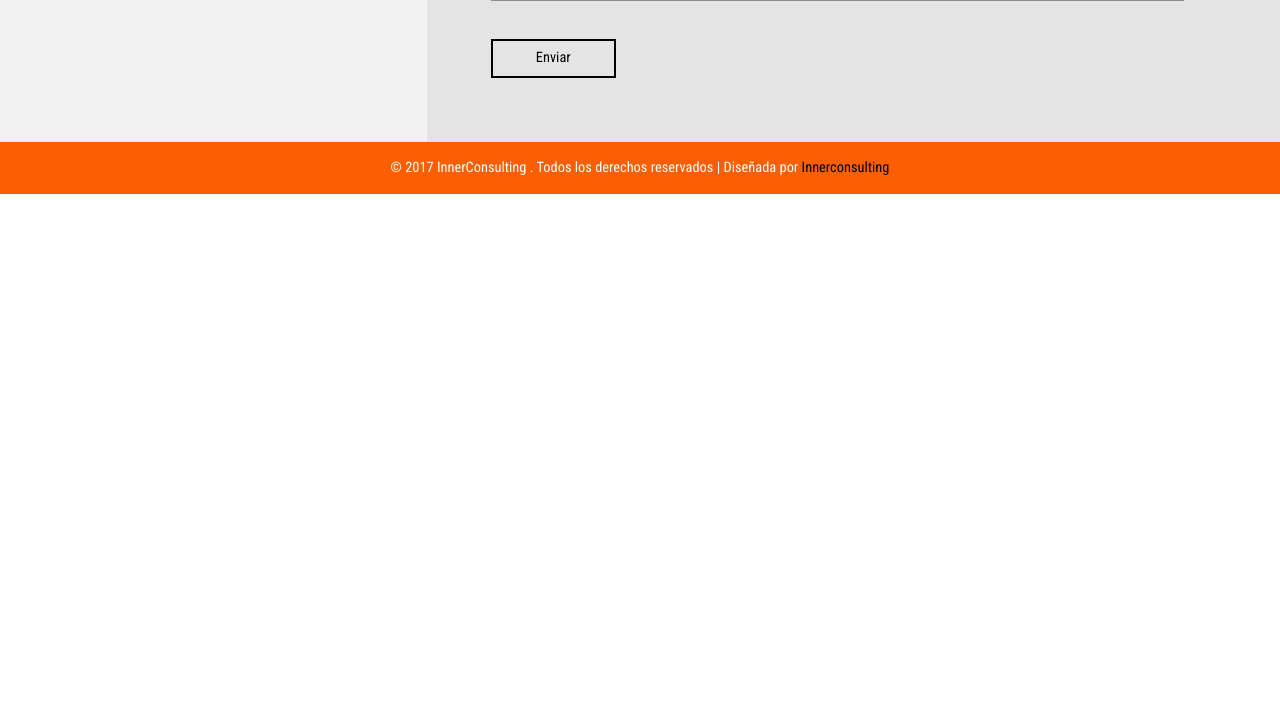
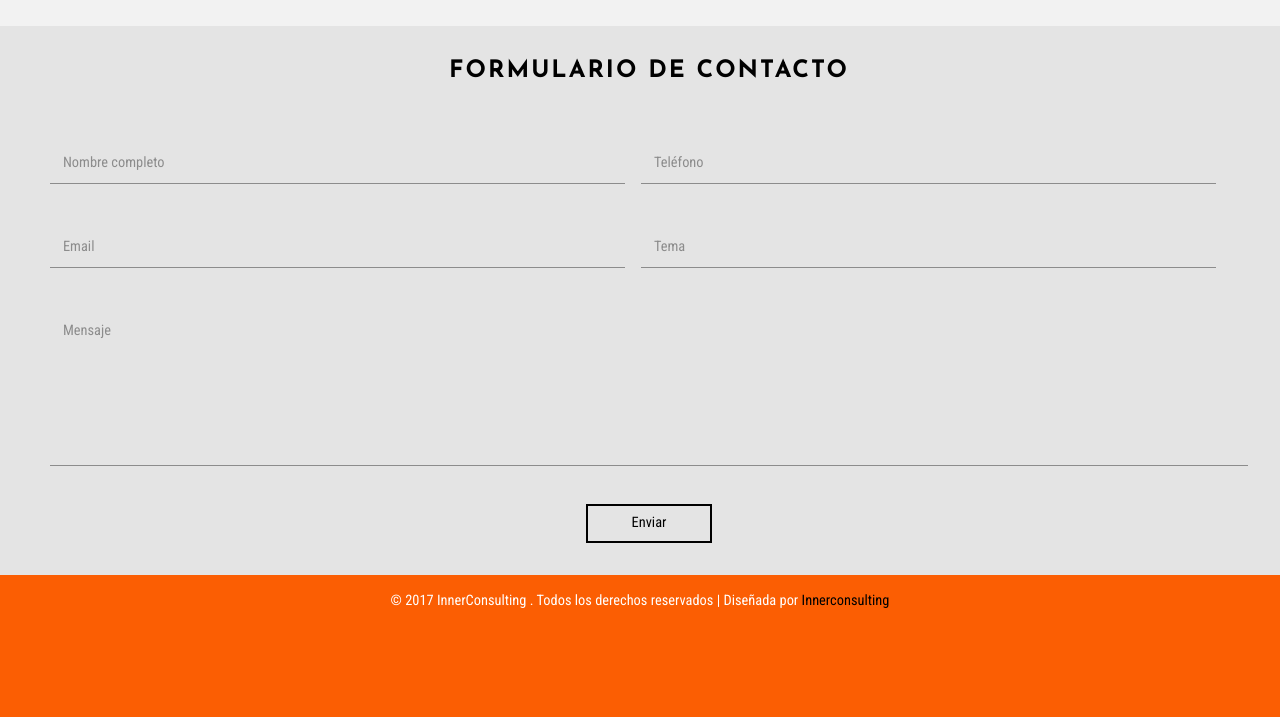
Before and after one commit to JohnTellez/InnerWeb, a PHP site: page / in a window 1280 px wide. Shown: the part 5129-5846 px from the top of the page. Before the commit the page ends 5323 px from the top, so only its background shows below. Run offline with PHP 8.4, Linux system fonts and the light colour scheme; a map, chart or similar area stays blank; some libraries are stand-ins or nearby versions.

Commit message:
Se agrega la función de google maps.
Se agrega un contador de visitas que usa js externo.

```diff
--- a/web/css/style.css
+++ b/web/css/style.css
@@ -661,6 +661,7 @@ div#design {
 .contact-form-right{
     padding: 4em 13em 4em 4em;
     background: #e4e4e4;
+
 }
 .contact-form-grid{
 	margin:4em 0 0 0;
@@ -1092,7 +1093,7 @@ footer p a:hover{
 	}
 	.contact-form-right {
 		padding: 2em 2em 2em 2em;
-	}
+    }
 	.modal-header h4 {
 		font-size: 1.2em;
 	}
@@ -1247,3 +1248,32 @@ footer p a:hover{
         width: 95%
     }
 }
+
+.googlemaps {
+    background: transparent;
+    padding: 20px;
+    margin: 0;
+    text-align: left;
+}
+
+.contact-form-right {
+		padding: 2em 2em 2em 2em;
+        width: 100%;
+        display:block;
+        text-align: center;
+        padding-left: 50px
+
+}
+
+.visitas {
+    position: relative;
+    display: block;
+    width: 5px;
+    height: 50px;
+    margin: 20px auto;
+    right: 50px;
+    text-align: center;
+    text-decoration: none;
+    line-height: 20px;
+
+}
--- a/web/index.html
+++ b/web/index.html
@@ -706,6 +706,14 @@ Smartphone Compatible web template, free webdesigns for Nokia, Samsung, LG, Sony
 				</div>
 			</div>
 		</div>
+		<!-- Google Maps -->
+		<div class="googlemaps">
+
+		<iframe src="https://www.google.com/maps/embed?pb=!1m18!1m12!1m3!1d4728.7265755185645!2d-74.07746170182354!3d4.705758764900381!2m3!1f0!2f0!3f0!3m2!1i1024!2i768!4f13.1!3m3!1m2!1s0x8e3f9ad55e6c72ff%3A0x7540ae486cb64e6a!2sInner+Consulting!5e0!3m2!1ses!2ses!4v1494354233592" width="600" height="450" frameborder="0" style="border:0" allowfullscreen></iframe>
+
+		</div>
+		<!-- Google Maps -->
+
 		<div class="col-md-8 contact-form-right">
 			<h5>Formulario de contacto</h5>
 			<div class="contact-form-grid">
@@ -742,7 +750,10 @@ Smartphone Compatible web template, free webdesigns for Nokia, Samsung, LG, Sony
 				</form>
 			</div>
 		</div>
-		<div class="clearfix"> </div>
+		<div class="clearfix">
+
+		</div>
+
 	</div>
 	<!-- //contact -->
 	<!-- footer -->
@@ -750,6 +761,18 @@ Smartphone Compatible web template, free webdesigns for Nokia, Samsung, LG, Sony
 		<div class="container">
 			<p>© 2017 InnerConsulting . Todos los derechos reservados  | Diseñada por <a href="http://innerconsulting.com/"> Innerconsulting</a> </p>
 		</div>
+
+    <!-- Contador de Visitas -->
+		<div class="visitas">
+
+                <script type="text/javascript" src="https://counter9.fcs.ovh/private/counter.js?c=q1fybr6j6yfegb65mwtwfm1pkr291uug"></script>
+
+                <noscript><a href="https://www.contadorvisitasgratis.com" title="contador de visitas com"><img src="https://counter9.fcs.ovh/private/contadorvisitasgratis.php?c=q1fybr6j6yfegb65mwtwfm1pkr291uug" border="0" title="contador de visitas com" alt="contador de visitas com"></a>
+                </noscript>
+
+
+                </div>
+    <!-- Contador de Visitas -->
 	</footer>
 	<!-- //footer -->
 	<script src="js/jarallax.js"></script>
```
